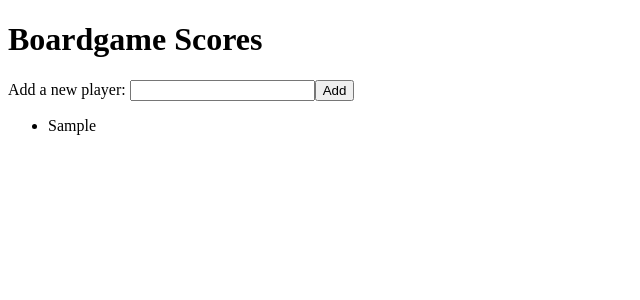
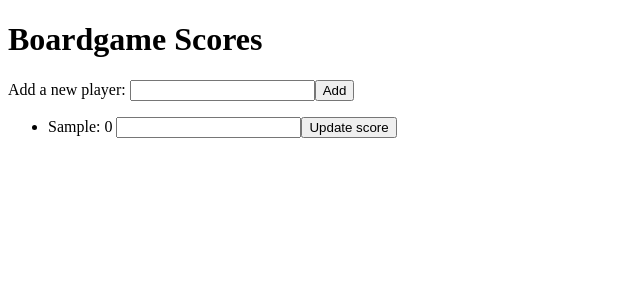
Before and after one commit to KateHoward10/boardgame-scores, an Angular app: page / in a window 1280 px wide. Both pictures are taken after typing "Sample" into the empty fields and a click on the button "Add". Shown: the top 300 px of the page, without its empty margins (0-640 px from the left). Built offline with nearby package versions, Linux system fonts and the light colour scheme.

Commit message:
Add ability to update score

```diff
--- a/src/app/app.component.html
+++ b/src/app/app.component.html
@@ -4,5 +4,9 @@
 <button (click)="addPlayer(playerName.value); playerName.value=''">Add</button>
 
 <ul>
-  <li *ngFor="let player of players">{{ player }}</li>
+  <li *ngFor="let player of players; let i = index">
+    {{ player.name }}: {{ player.score }}
+    <input #diff type="number" />
+    <button (click)="updateScore(i, +diff.value)">Update score</button>
+  </li>
 </ul>
--- a/src/app/app.component.ts
+++ b/src/app/app.component.ts
@@ -26,6 +26,10 @@ export class AppComponent implements OnInit {
   }
 
   addPlayer(name: string) {
-    this.players.push(name);
+    this.players.push({ name, score: 0 });
+  }
+
+  updateScore(i: number, diff: number) {
+    this.players[i].score += diff;
   }
 }
```
